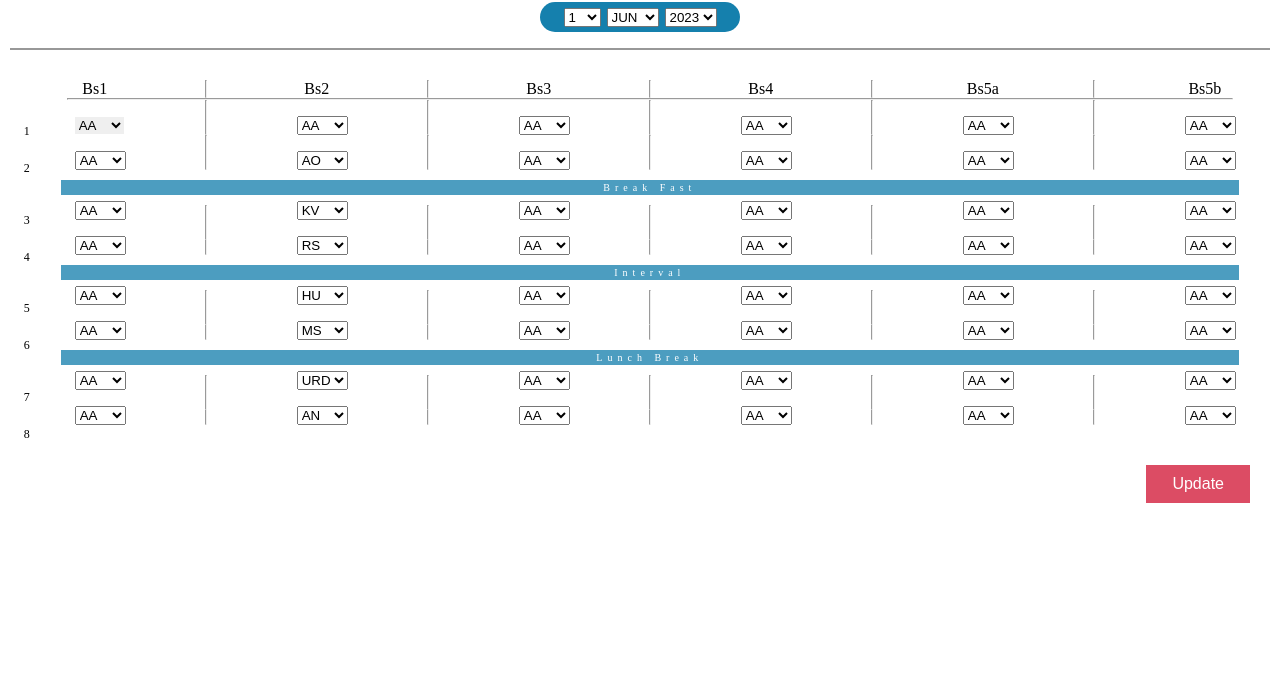
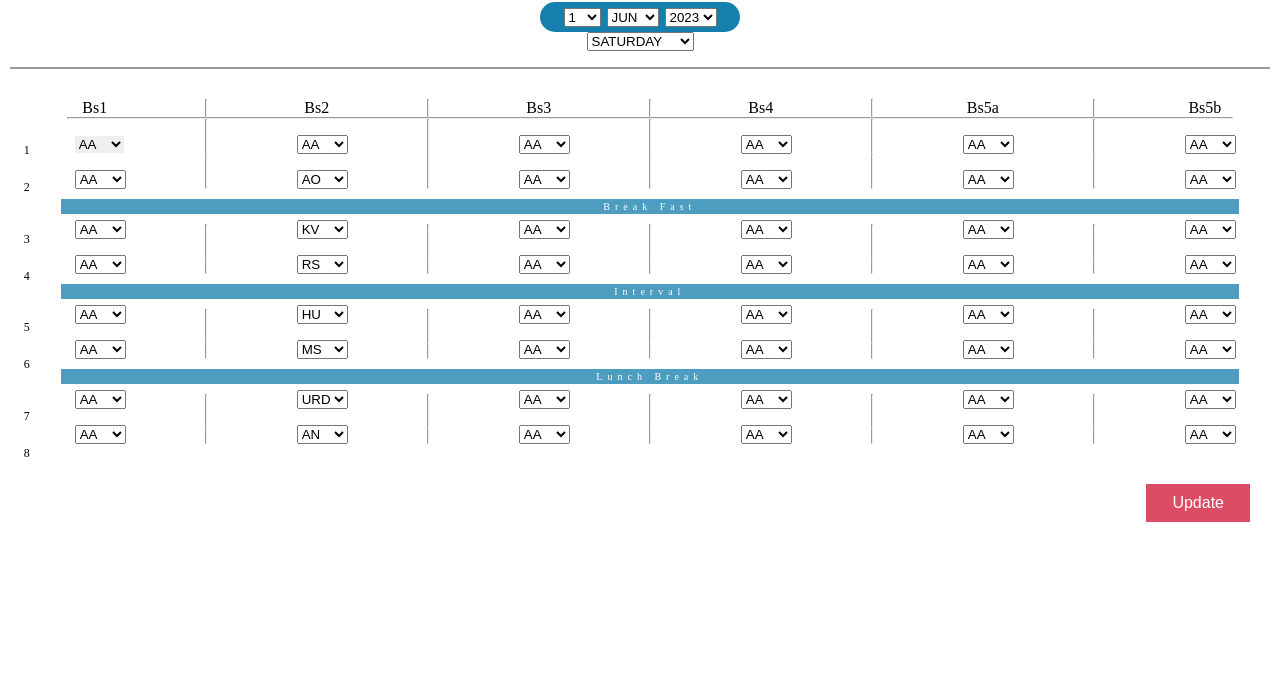
Before and after one commit to AnasbinKabeer/furistic, a website: page admin.html in a window 1280 px wide. Shown: the part 101-800 px from the top of the page. Drawn offline with Linux system fonts and the light colour scheme.

Commit message:
Update admin.html

```diff
--- a/admin.html
+++ b/admin.html
@@ -73,7 +73,20 @@
                 <option value="2024">2024</option>
 
               </select>
+
+
             </div>
+            <select name="to_day" id="dropdown1">
+              <option value="SATURDAY">SATURDAY</option>
+              <option value="SUNDAY">SUNDAY</option>
+              <option value="MONDAY">MONDAY</option>
+              <option value="TUESDAY">TUESDAY</option>
+              <option value="WEDNESDAY">WEDNESDAY</option>
+              <option value="THURSDAY">THURSDAY</option>
+              <option value="FRIDAY">FRIDAY</option>
+
+
+            </select>
           </div>
         </center>
         <div class="table_controller">
```
